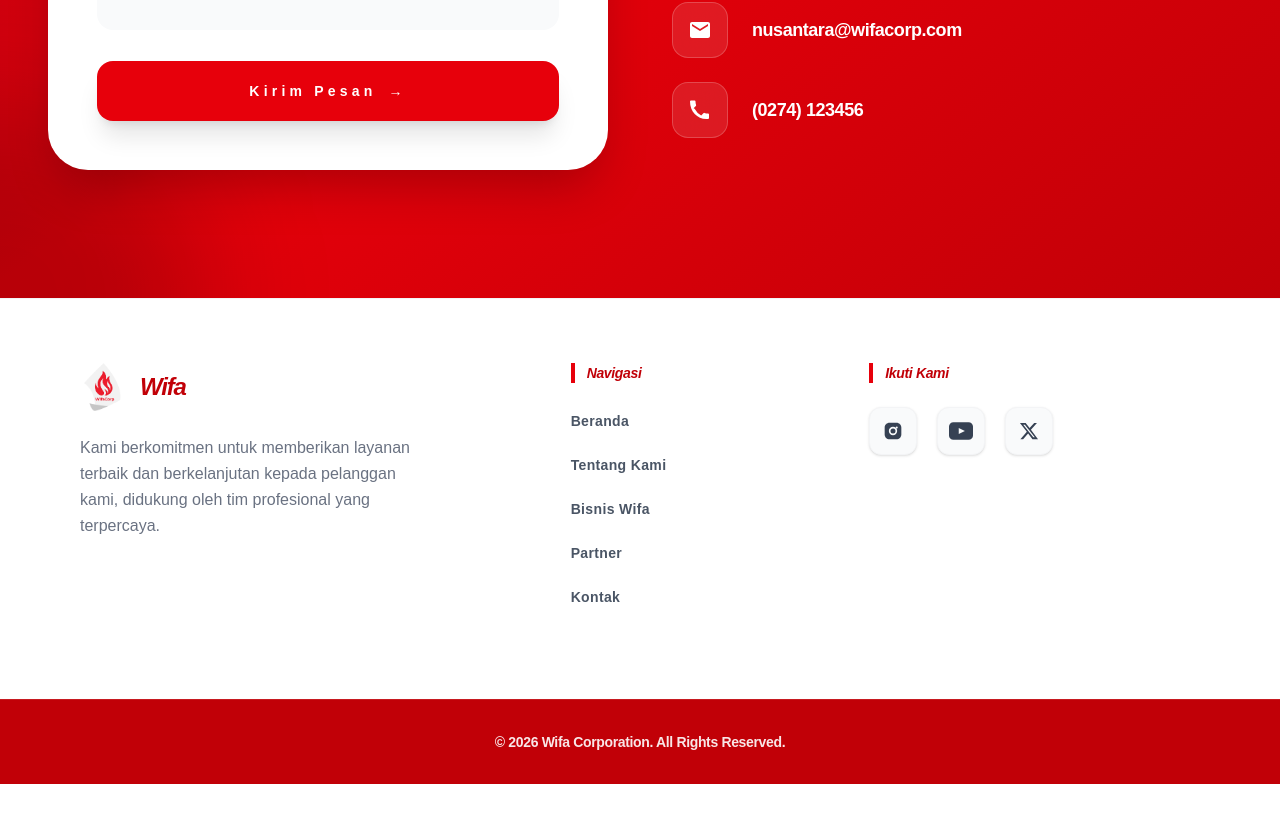
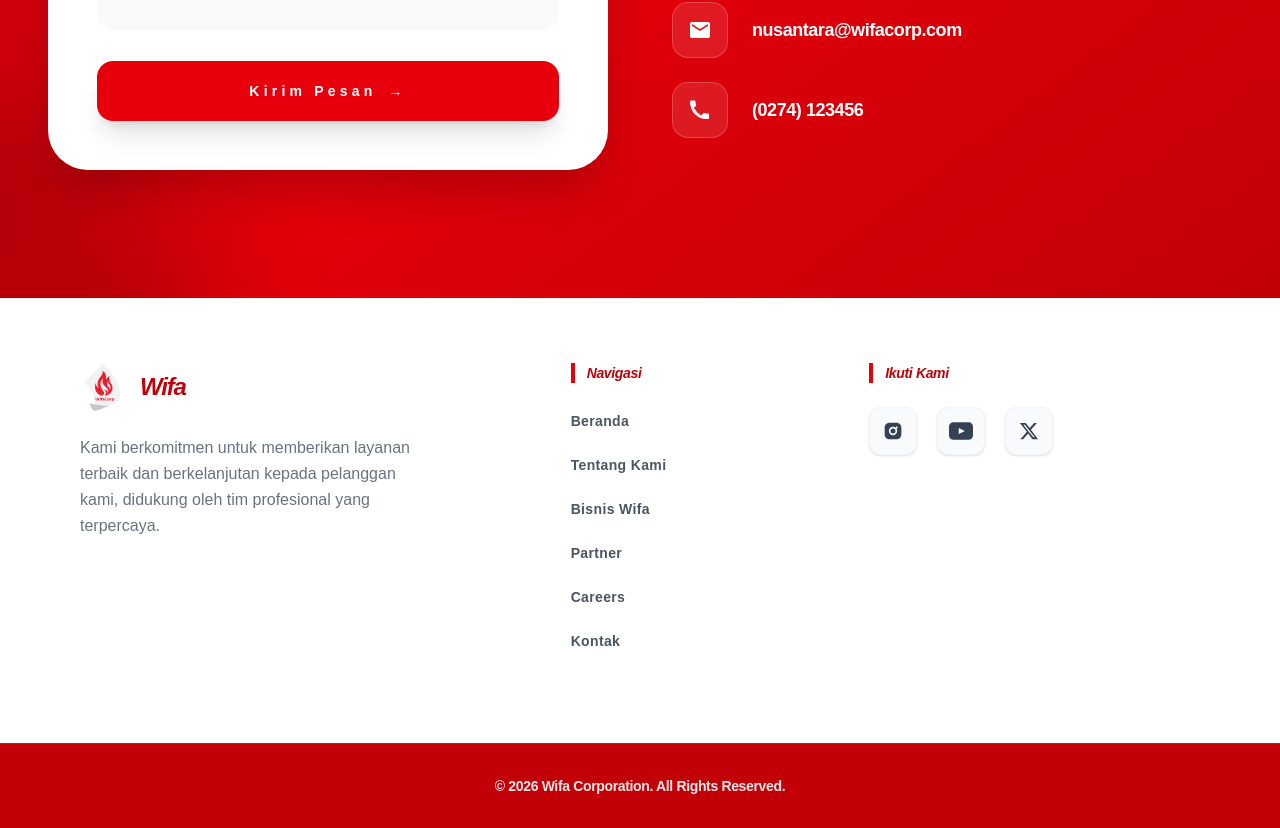
Before and after one commit to cRuu-sh/project-wifacorp, a Next.js app: page / in a window 1280 px wide. Shown: the part 4679-5507 px from the top of the page. Before the commit the page ends 5463 px from the top, so only its background shows below. Built offline with nearby package versions, Linux system fonts and the light colour scheme.

Commit message:
adjustment di footer: adalah pokoknya

```diff
--- a/components/footer.tsx
+++ b/components/footer.tsx
@@ -36,6 +36,7 @@ export default function Footer() {
                                     { name: 'Tentang Kami', href: '/about' },
                                     { name: 'Bisnis Wifa', href: '/business' },
                                     { name: 'Partner', href: '/#partner' },
+                                    { name: 'Careers', href: '/#work' },
                                     { name: 'Kontak', href: '/#contact' },
                                 ].map((item) => (
                                     <li key={item.name}>
```
